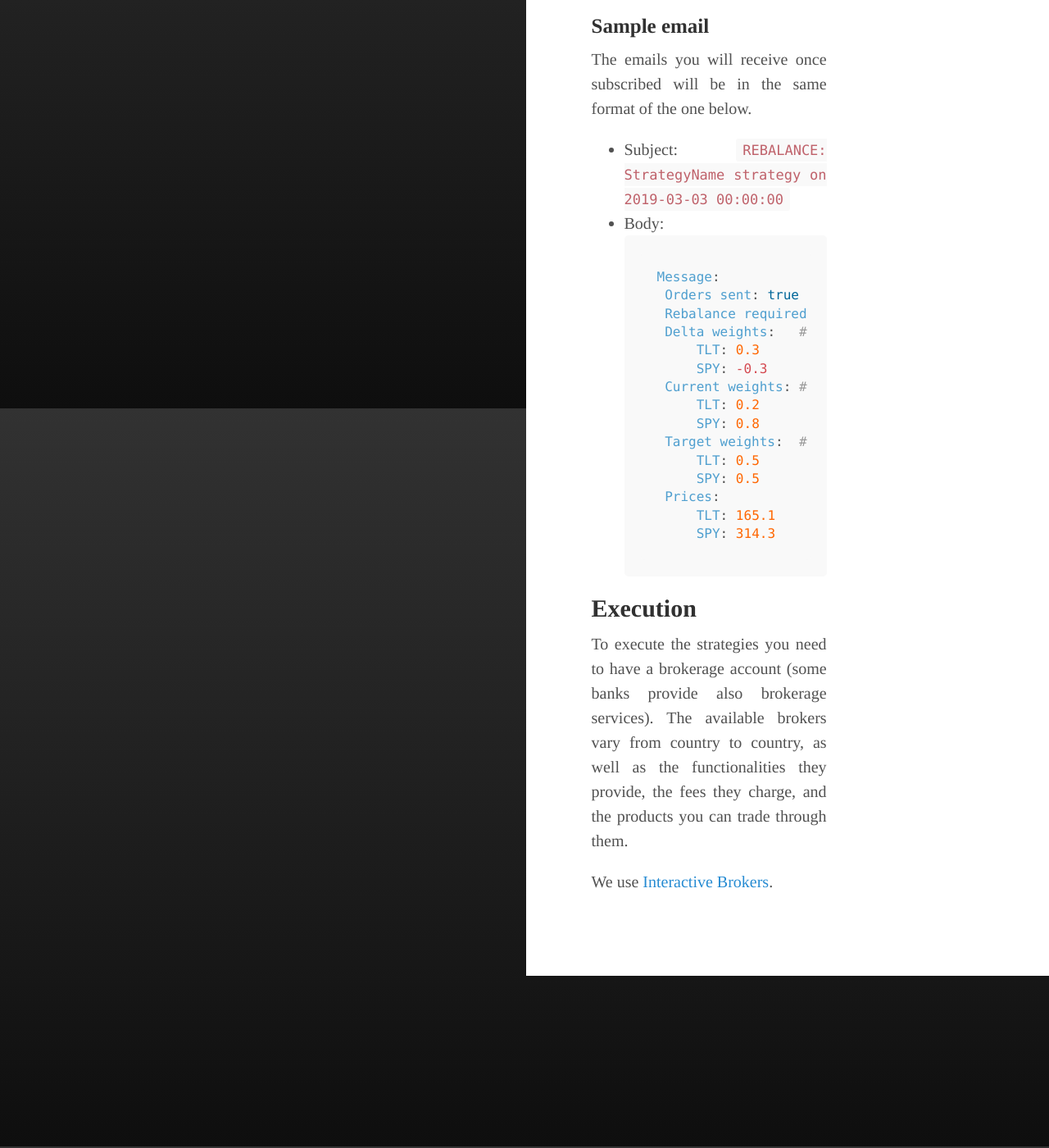
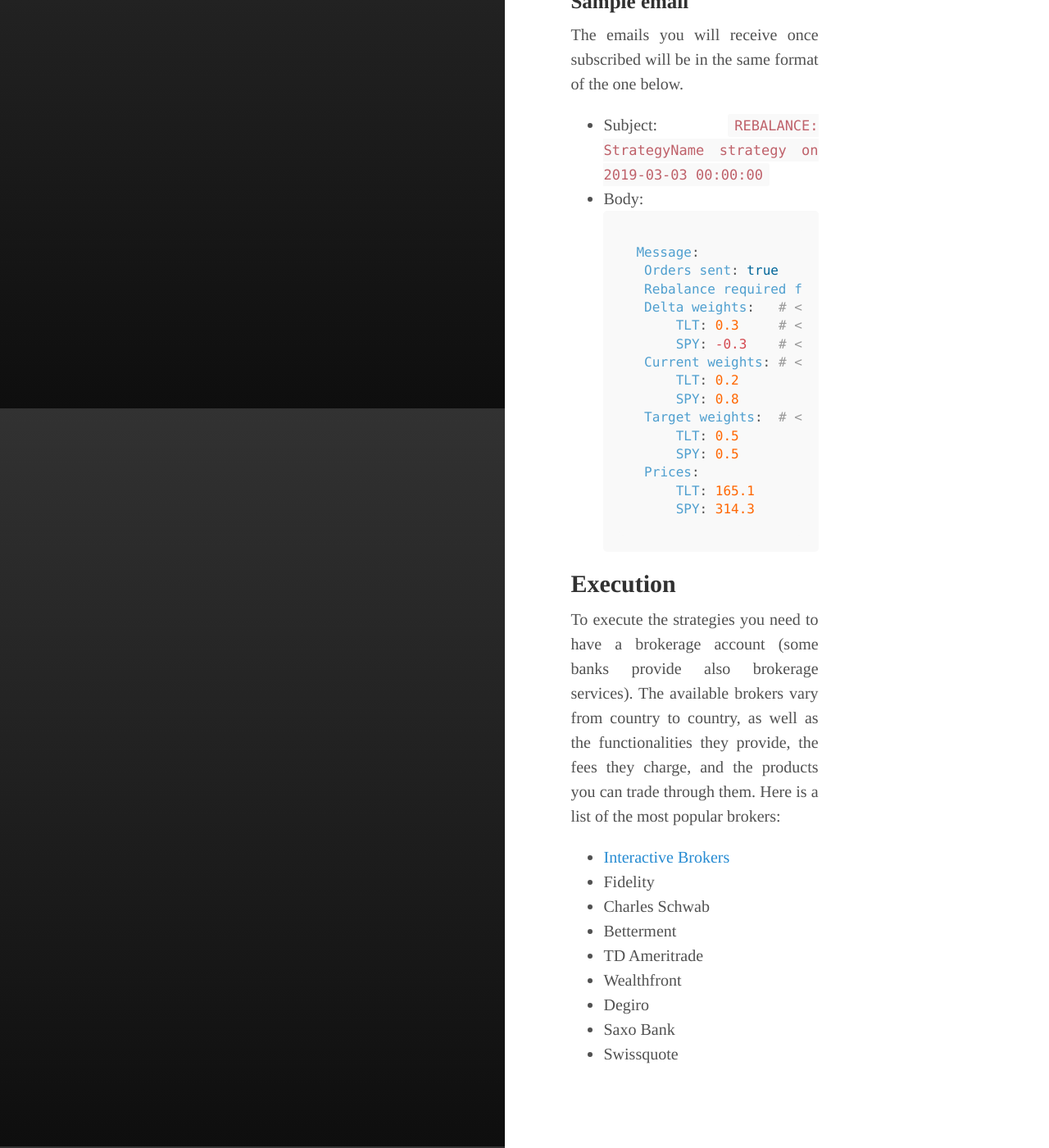
Before and after one commit to IthacaResearch/ithacaresearch.github.io, a Jekyll site: the page built from category/how-it-works.md, in a window 1280 px wide and 1400 px high, scrolled down 402 px. Shown: the whole window at 82% size. Built offline with Jekyll 4.4.1, drawn with Linux system fonts in a browser that asks for light colours.

Commit message:
Update how-it-works.md

````diff
--- a/category/how-it-works.md
+++ b/category/how-it-works.md
@@ -17,9 +17,9 @@
    Orders sent: true
    Rebalance required for strategies: StrategyName
    Delta weights:   # <--- this is the difference between the current strategy allocation and the target allocation
-       TLT: 0.3
-       SPY: -0.3
-   Current weights: # <--- this is the current strategy allocation
+       TLT: 0.3     # <--- allocate 30% more to TLT, i.e. buy (30% * portfolio value) worth of TLT
+       SPY: -0.3    # <--- allocate 30% less to SPY, i.e. sell (30% * portfolio value) worth of SPY
+   Current weights: # <--- this is the current strategy allocation (valid only if you are already using the strategy)
        TLT: 0.2
        SPY: 0.8
    Target weights:  # <--- this is the strategy allocation target
@@ -31,6 +31,14 @@
 ```
 
 ## Execution
-To execute the strategies you need to have a brokerage account (some banks provide also brokerage services). The available brokers vary from country to country, as well as the functionalities they provide, the fees they charge, and the products you can trade through them.
+To execute the strategies you need to have a brokerage account (some banks provide also brokerage services). The available brokers vary from country to country, as well as the functionalities they provide, the fees they charge, and the products you can trade through them. Here is a list of the most popular brokers:
 
-We use [Interactive Brokers](https://www.interactivebrokers.com).
+- [Interactive Brokers](https://www.interactivebrokers.com)
+- Fidelity
+- Charles Schwab
+- Betterment
+- TD Ameritrade
+- Wealthfront
+- Degiro
+- Saxo Bank
+- Swissquote
````
